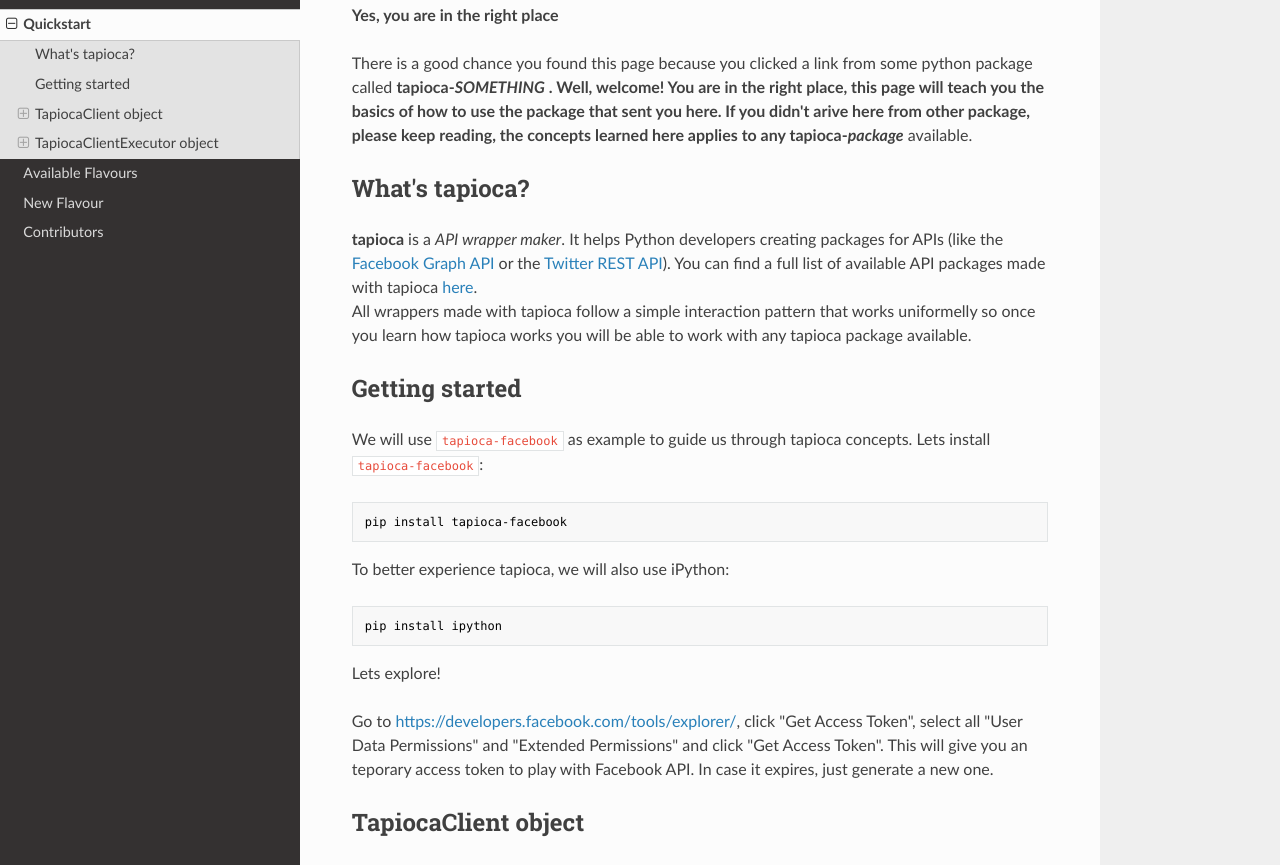
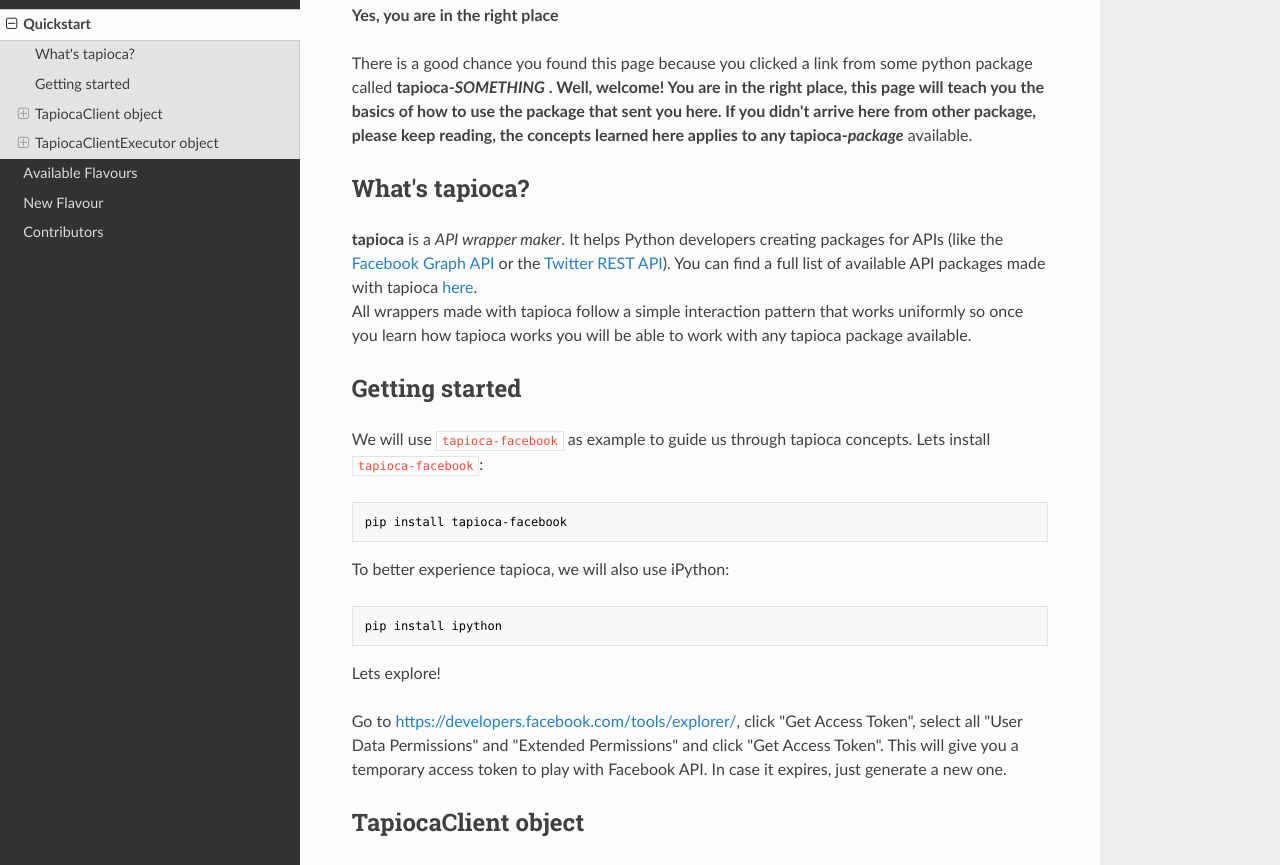
Before and after one commit to vintasoftware/tapioca-wrapper, an MkDocs documentation site: the page built from docs/quickstart.md, in a window 1280 px wide and 1400 px high. Shown: the part 156-1021 px from the top of the window. Built offline with MkDocs 1.6.1, drawn with Linux system fonts in a browser that asks for light colours; nearby versions of some CDN libraries; old or Windows-style settings are respelled for this version of MkDocs; some of the changed text lies outside the part shown.

Commit message:
Fix typos in documentation

````diff
--- a/docs/quickstart.md
+++ b/docs/quickstart.md
@@ -2,12 +2,12 @@
 
 **Yes, you are in the right place**
 
-There is a good chance you found this page because you clicked a link from some python package called **tapioca-*SOMETHING* **. Well, welcome! You are in the right place, this page will teach you the basics of how to use the package that sent you here. If you didn't arive here from other package, please keep reading, the concepts learned here applies to any tapioca-***package*** available.
+There is a good chance you found this page because you clicked a link from some python package called **tapioca-*SOMETHING* **. Well, welcome! You are in the right place, this page will teach you the basics of how to use the package that sent you here. If you didn't arrive here from other package, please keep reading, the concepts learned here applies to any tapioca-***package*** available.
 
 ## What's tapioca?
 
 **tapioca** is a *API wrapper maker*. It helps Python developers creating packages for APIs (like the [Facebook Graph API](flavours.html#facebook) or the [Twitter REST API](flavours.html#twitter)). You can find a full list of available API packages made with tapioca [here](flavours.md).
-All wrappers made with tapioca follow a simple interaction pattern that works uniformelly so once you learn how tapioca works you will be able to work with any tapioca package available.
+All wrappers made with tapioca follow a simple interaction pattern that works uniformly so once you learn how tapioca works you will be able to work with any tapioca package available.
 
 ## Getting started
 
@@ -22,7 +22,7 @@ pip install ipython
 ```
 Lets explore!
 
-Go to [https://developers.facebook.com/tools/explorer/](https://developers.facebook.com/tools/explorer/), click "Get Access Token", select all "User Data Permissions" and "Extended Permissions" and click "Get Access Token". This will give you an teporary access token to play with Facebook API. In case it expires, just generate a new one.
+Go to [https://developers.facebook.com/tools/explorer/](https://developers.facebook.com/tools/explorer/), click "Get Access Token", select all "User Data Permissions" and "Extended Permissions" and click "Get Access Token". This will give you a temporary access token to play with Facebook API. In case it expires, just generate a new one.
 
 ## TapiocaClient object
 
````
Also changed, not shown: other parts of docs/quickstart.md (+2 -2 lines).
